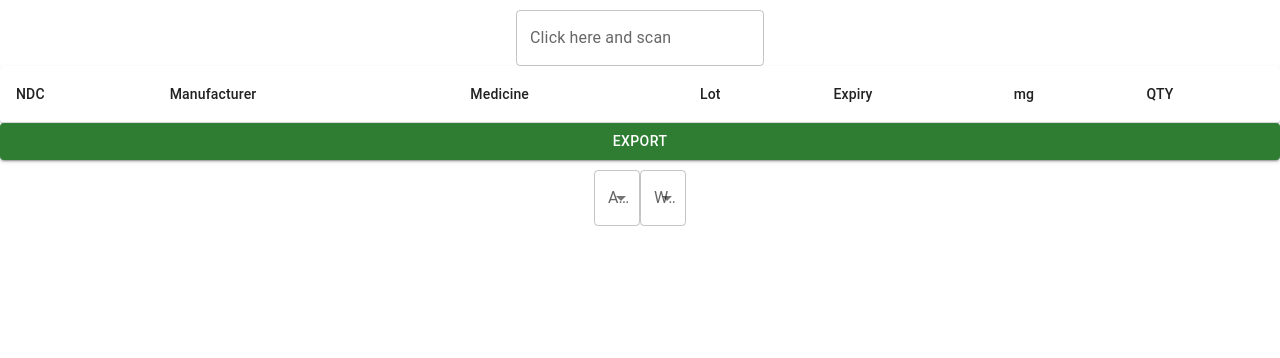
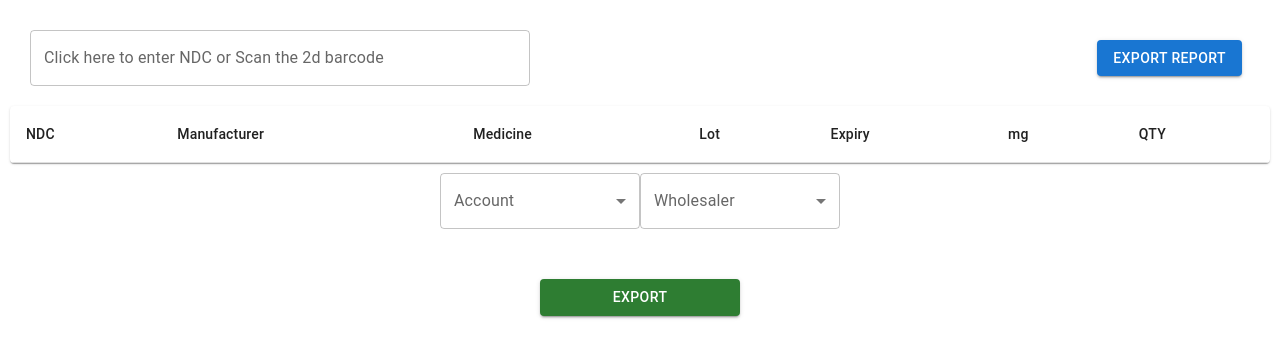
Before and after one commit to vamsi920/T3-front, a React (Create React App) app: page / in a window 1280 px wide. Shown: the top 358 px of the page. Built offline with nearby package versions, Linux system fonts and the light colour scheme.

Commit message:
worked on search bar optimisation, ui components, divided exports etc

```diff
--- a/package.json
+++ b/package.json
@@ -5,6 +5,7 @@
   "dependencies": {
     "@emotion/react": "^11.11.3",
     "@emotion/styled": "^11.11.0",
+    "@mui/icons-material": "^5.15.4",
     "@mui/joy": "^5.0.0-beta.22",
     "@mui/material": "^5.15.3",
     "@reduxjs/toolkit": "^2.0.1",
--- a/src/App.js
+++ b/src/App.js
@@ -2,8 +2,12 @@ import "./App.css";
 import Home from "./components/Home.js";
 const App = () => {
   return (
+
     <div style={{
       marginTop: '10px',
+      paddingLeft: '10px',
+      paddingRight: '10px',
+
     }}>
       <Home />
     </div>
--- a/src/components/Home.js
+++ b/src/components/Home.js
@@ -22,6 +22,15 @@ import Select from '@mui/material/Select';
 import InputLabel from '@mui/material/InputLabel';
 import MenuItem from '@mui/material/MenuItem';
 import FormControl from '@mui/material/FormControl';
+import Dialog from '@mui/material/Dialog';
+import DialogActions from '@mui/material/DialogActions';
+import DialogContent from '@mui/material/DialogContent';
+import DialogContentText from '@mui/material/DialogContentText';
+import DialogTitle from '@mui/material/DialogTitle';
+import { green } from '@mui/material/colors';
+import Fab from '@mui/material/Fab';
+import CheckIcon from '@mui/icons-material/Check';
+// import Slide from '@mui/material/Slide';
 // const ExportToExcel = require('./functions/exportToExcel.js');
 // import { Result } from 'aws-cdk-lib/aws-stepfunctions';
 //////// function to convert data to json format
@@ -34,14 +43,23 @@ const rows = [
   // Add more rows as needed
 ];
 const fetchAndParseData = async (variant) => {
+  console.log(process.env.REACT_APP_QR_OPENFDA_SEARCH_URL)
   const query =
-    "https://api.fda.gov/drug/ndc.json?search=product_ndc:" +
+    process.env.REACT_APP_QR_OPENFDA_SEARCH_URL +
     variant +
     "&limit=1";
   const response = await fetch(query);
   const data = await response.json();
   return data;
 };
+
+///////////////// function to fetch product only on NDC alone
+// const fetchProductNDC = async (ndc) => {
+//   ////// remove all other characters and placing only numbers in the string
+//   ndc = ndc.replace(/\D/g, "");
+//   console.log(ndc);
+
+
 const fetchData = async (NDC) => {
   var ndcVariant1 = NDC.slice(0, 5) + "-" + NDC.slice(5, 8);
   var ndcVariant2 = NDC.slice(0, 5) + "-" + NDC.slice(5, 9);
@@ -119,15 +137,54 @@ const Home = () => {
   const [continousScanningInput, setContinousScanningInput] = useState('');
   const [account, setAccount] = useState('');
   const [wholesaler, setWholesaler] = useState('');
+  const [openSlide, setOpenSlide] = React.useState(false);
+  const [lotState, setLot] = React.useState('');
+  const [expState, setExp] = React.useState('');
+  const [loading, setReportLoading] = React.useState(false);
+  const [success, setReportSuccess] = React.useState(false);
+
 
   ///////////////////////////////////////////////////////
 
   /////////// redux states///////////////////////////////
   const data = useSelector((state) => state.data);
   ///////////////////////////////////////////////////////
-
+  const timer = React.useRef();
   const dispatch = useDispatch();
   const barcodeInputRef = useRef(null);
+
+
+  //////// slide props and transitions///////////////////////////////
+  const Transition = React.forwardRef(function Transition(props, ref) {
+    return <Slide direction="up" ref={ref} {...props} />;
+  });
+  ////////////////////////////////////////////////////////////////////
+
+
+  /////////// function to set export button state //////////////////////
+  const buttonSx = {
+    ...(success && {
+      bgcolor: green[500],
+      '&:hover': {
+        bgcolor: green[700],
+      },
+    }),
+  };
+
+  useEffect(() => {
+    return () => {
+      clearTimeout(timer.current);
+    };
+  }, []);
+
+  const handleExportReportButtonClick = () => {
+    if (!loading) {
+      setReportSuccess(false);
+      setReportLoading(true);
+      ExportToReportAPI();
+    }
+  };
+  /////////////////////////////////////////////////////////////////////
 
 
   // console.log(data);
@@ -150,7 +207,27 @@ const Home = () => {
     var exp = "";
     var mg = "";
     // var qt = 0
+    // counting all the integers in the given input
+    var count = (barcodeValue.match(/\d/g) || []).length;
+    // console.log(count)
+    if(count >0 && count < 11) {
+      NDC = barcodeValue.match(/\d/g);
+      NDC = NDC.join("");
+      const lotInput = window.prompt("Enter Lot Number:", "");
+      lot = lotInput;
+      const expInput = window.prompt("Enter Expiry Date(MM/YY/DD):", "");
+      exp = expInput;
+
+
+      // const window.prompt()
+      // setOpenSlide(true);
+      // lot = lotState;
+      // exp = expState;
+    }
+    else
+    {
       var b = barcodeValue.split("(");
+
     for (let index = 1; index < b.length; index++) {
       let bb = b[index].split(")");
       if (bb[0] === "01") {
@@ -163,6 +240,8 @@ const Home = () => {
         lot = bb[1];
       }
     }
+  }
+    if(lot !== "" && exp !== ""){
     const quantityInput = window.prompt("Enter Quantity:", "1");
     const quantity = parseInt(quantityInput, 10);
     if (!isNaN(quantity) && quantity > 0) {
@@ -179,6 +258,8 @@ const Home = () => {
           createData(NDC, man, med, lot, exp, mg, quantity),
         ]);
         dispatch(addEntry(createData(NDC, man, med, lot, exp, mg, quantity)));
+        setReportSuccess(false);
+        setReportLoading(false);
         console.log("dispatched entry");
       } catch (err) {
         alert("Please enter a valid code");
@@ -187,7 +268,7 @@ const Home = () => {
     } else {
       console.log("Please enter a valid quantity");
     }
-
+  }
     // const query = 'https://api.fda.gov/drug/ndc.json?search=product_ndc:'+NDC+'&limit=1';
 
     // clearing search bar input after sending the data
@@ -257,16 +338,20 @@ const Home = () => {
 
 
   const ExportToExcelAPI = async () => {
+    if(account===null || wholesalers===null || account==="" || wholesaler===""){
+      alert("Please select account and wholesaler")
+      return
+    }
     // console.log(rowsFinal)
       setChecked((prev) => true);
-
+    var fileName = "invoice.xlsx";
     var dataObj = {};
     dataObj["data"] = rowsFinal;
     dataObj = JSON.stringify(dataObj);
     var acc = accounts[account];
     var whole = wholesalers[wholesaler];
     try {
-      await fetch("http://localhost:105/extodm/invoice.xlsx", {
+      await fetch(process.env.REACT_APP_QR_BACKEND_URL+"/extodm/"+fileName, {
         method: "POST",
         body: JSON.stringify({
           data: data['data'],
@@ -286,46 +371,85 @@ const Home = () => {
     setTimeout(() => {
       setChecked((prev) => false);
     }, 1000);
+
+    var anchor=document.createElement('a');
+    	anchor.setAttribute('href','/Users/vamsi/Desktop/QuickInventoryManagement-main/docs/'+fileName);
+    	anchor.setAttribute('download','');
+    	document.body.appendChild(anchor);
+    	anchor.click();
+    	anchor.parentNode.removeChild(anchor);
+  ;
   };
+
+  const ExportToReportAPI = async () => {
+    var dataObj = {};
+    dataObj["data"] = rowsFinal;
+    dataObj = JSON.stringify(dataObj);
+    try{
+      await fetch(process.env.REACT_APP_QR_BACKEND_URL+"/extoreport/", {
+        method: "POST",
+        body: dataObj,
+        headers: {
+          "Content-type": "application/json; charset=UTF-8",
+        },
+      })
+        .then((response) => response.json())
+        .then((json) => console.log(json));
+    }
+    catch(err){
+      console.log(err);
+    }
+    timer.current = window.setTimeout(() => {
+      setReportSuccess(true);
+      setReportLoading(false);
+    }, 2000);
+
+  }
+
 
   return (
     <div className="App">
       <Box
-
       component="form"
       onSubmit={handleFormSubmit}
       noValidate
       autoComplete="off"
+      sx={{ display: 'flex', justifyContent: 'space-between', alignItems: 'center', padding: '20px' }}
     >
-
       <TextField
         id="barcodeInput"
-          // ref = {barcodeInputRef}
         name="barcodeInput"
-          label="Click here and scan"
+        label="Click here to enter NDC or Scan the 2d barcode"
         variant="outlined"
-          // value={barcodeInput}
-          // type="text"
-          // class = 'barInput'
-          // onChange={(e) => setBarcodeInput(e.target.value)}
-          // style={{ position: 'absolute', top: 0, left: 0,
-          // visibility: 'hidden'
-        // }}
+        style={{ width: "500px" }}
       />
 
-        {/* ternary operator to switch between two components */}
-        {/* {!scanChecked ? <CircularProgress size="lg" determinate value={100}
-        onClick={handleClickScan}
+      {/* Export button aligned to the right */}
+      <Box sx={{ m: 1, position: 'relative' }}>
+        <Button
+          variant="contained"
+          sx={buttonSx}
+          disabled={loading}
+          onClick={handleExportReportButtonClick}
         >
-        Scan
-      </CircularProgress> : <CircularProgress size="lg"
-      onClick={() => {
-        setScanChecked(false)
-      }
-      }
-      >
-        Stop
-      </CircularProgress>} */}
+          {success ? <CheckIcon /> : 'Export Report'}
+        </Button>
+        {loading && (
+          <CircularProgress
+
+            sx={{
+              color: green[500],
+              width: 40,
+              height: 40,
+              position: 'absolute',
+              top: '50%',
+              left: '50%',
+              marginTop: '-12px',
+              marginLeft: '-12px',
+            }}
+          />
+        )}
+      </Box>
     </Box>
       <TableContainer component={Paper}>
         <Table sx={{ minWidth: 650 }} aria-label="simple table">
@@ -424,21 +548,6 @@ const Home = () => {
         </Table>
       </TableContainer>
 
-      <Stack>
-        <Button
-          variant="contained"
-          color="success"
-          onClick={() => {
-            // console.log(rowsFinal)
-            ExportToExcelAPI();
-          }}
-        >
-          Export
-        </Button>
-      </Stack>
-      <Slide direction="up" in={checked} mountOnEnter unmountOnExit>
-        {icon}
-      </Slide>
       <FormControl
       style={{
         marginTop: '10px',
@@ -452,6 +561,9 @@ const Home = () => {
           label="Account"
           onChange={handleChangeAccount}
           onLoad={()=>{
+          }}
+          style={{
+            width: '200px',
           }}
         >
           {Object.keys(accounts).map((e, v)=> <MenuItem value={e}>{e}</MenuItem>)}
@@ -469,10 +581,40 @@ const Home = () => {
           value={wholesaler}
           label="wholesaler"
           onChange={handleChangeWholesaler}
+          style={{
+            width: '200px',
+          }}
         >
           {Object.keys(wholesalers).map((e, v)=> <MenuItem value={e}>{e}</MenuItem>)}
         </Select>
       </FormControl>
+      <Stack
+        style={{
+          marginTop: '50px',
+          width: '100%',
+          alignContent: 'center',
+          justifyContent: 'center',
+          alignItems: 'center',
+        }}
+      >
+        <Button
+          variant="contained"
+          color="success"
+          onClick={() => {
+            // console.log(rowsFinal)
+            ExportToExcelAPI();
+          }}
+          style={{
+            width: '200px',
+          }}
+
+        >
+          Export
+        </Button>
+      </Stack>
+      <Slide direction="up" in={checked} mountOnEnter unmountOnExit>
+        {icon}
+      </Slide>
     </div>
   );
 };
```
Also changed, not shown: src/components/BoxesInit.js (added), 4 other files (tests, documents, lock files or other folders). Lines whose indentation alone changed are shown as unchanged.
